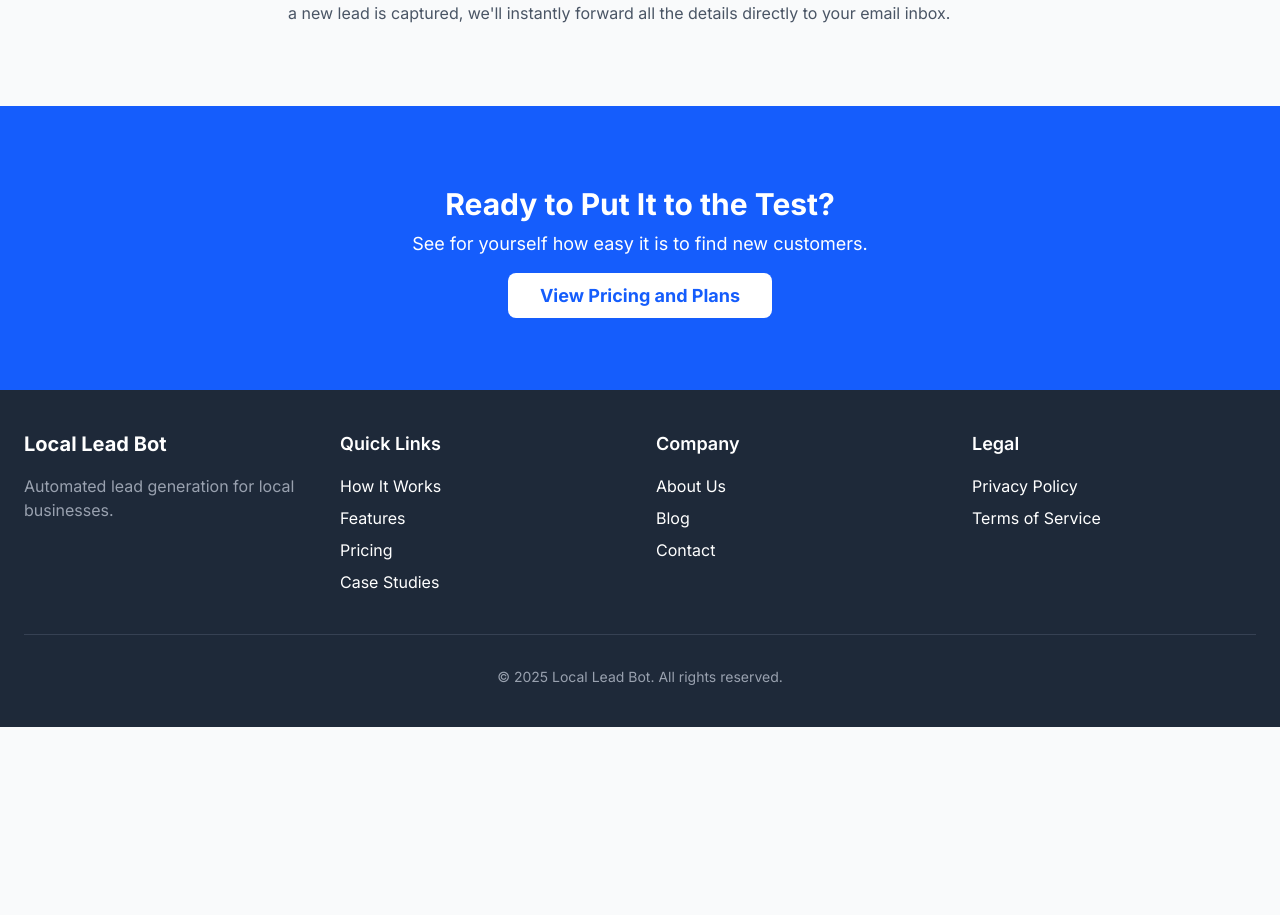
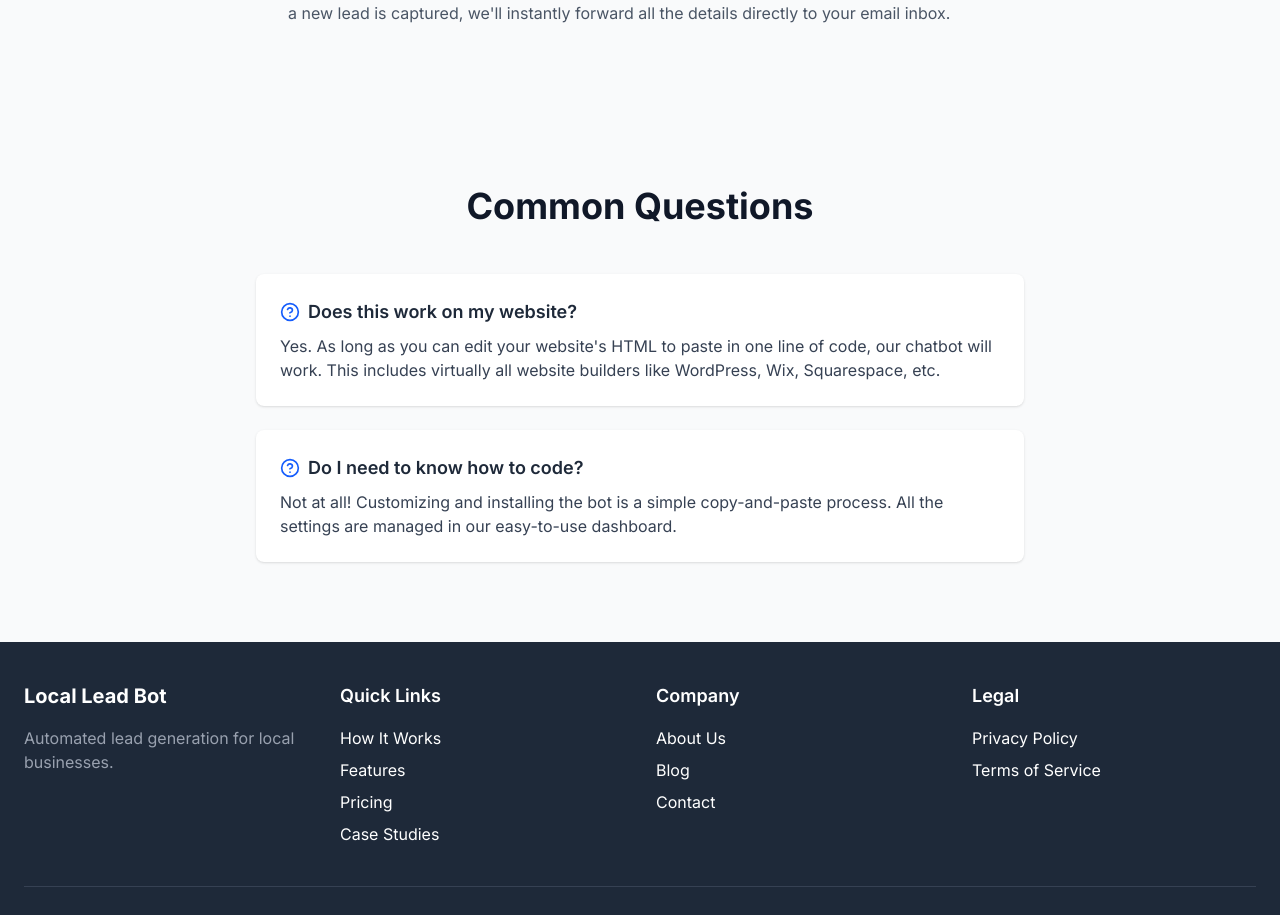
Before and after one commit to CyberSanderson/local-leads-bot, a Next.js app: page /how-it-works in a window 1280 px wide. Shown: the part 886-1801 px from the top of the page. Before the commit the page ends 1613 px from the top, so only its background shows below. Built offline with nearby package versions, Linux system fonts and the light colour scheme.

Commit message:
Fix: Resolve all linting errors and finalize pivot

```diff
--- a/src/app/how-it-works/page.tsx
+++ b/src/app/how-it-works/page.tsx
@@ -9,7 +9,6 @@ export const metadata: Metadata = {
   description: 'Learn how Local Lead Bot works in 3 simple steps: Customize your bot, copy and paste one line of code onto your site, and start receiving new leads in your inbox.',
 };
 
-// Helper component for each step
 const Step = ({ number, title, children }: { number: string; title: string; children: React.ReactNode }) => (
   <div className="flex flex-col md:flex-row items-start gap-8">
     <div className="flex-shrink-0">
@@ -25,75 +24,51 @@ const Step = ({ number, title, children }: { number: string; title: string; chil
 );
 
 export default function HowItWorksPage() {
-  const howToSchema = {
-    "@context": "https://schema.org",
-    "@type": "HowTo",
-    "name": "How to Set Up Your Local Lead Bot Chatbot",
-    "description": "A simple step-by-step guide to installing the Local Lead Bot chatbot on your website.",
-    "step": [
-      {
-        "@type": "HowToStep",
-        "name": "Customize Your Bot",
-        "text": "Choose an industry template and customize your bot's colors, welcome message, and questions in our user-friendly dashboard.",
-        "url": "https://www.localleadbot.com/how-it-works#step1"
-      },
-      {
-        "@type": "HowToStep",
-        "name": "Copy & Paste One Line of Code",
-        "text": "We provide you with a single JavaScript snippet. Simply copy and paste this code into your website's HTML before the closing </body> tag.",
-        "url": "https://www.localleadbot.com/how-it-works#step2"
-      },
-      {
-        "@type": "HowToStep",
-        "name": "Receive Leads in Your Inbox",
-        "text": "Once the code is on your site, your bot is live. When a visitor provides their information, the lead details are instantly sent to your email.",
-        "url": "https://www.localleadbot.com/how-it-works#step3"
-      }
-    ]
-  };
+  const howToSchema = { /* ... schema data ... */ };
 
   return (
     <>
-      <script
-        type="application/ld+json"
-        dangerouslySetInnerHTML={{ __html: JSON.stringify(howToSchema) }}
-      />
-
+      <script type="application/ld+json" dangerouslySetInnerHTML={{ __html: JSON.stringify(howToSchema) }} />
       <section className="bg-white py-16 md:py-24">
         <div className="container mx-auto px-6 text-center">
           <h1 className="text-4xl md:text-5xl font-extrabold text-gray-900">
             Start Capturing Leads in Minutes
           </h1>
           <p className="text-lg text-gray-600 mt-4 max-w-2xl mx-auto">
-            Our chatbot is designed to be powerful yet incredibly simple to set up. Here’s how easy it is.
+            {"Our chatbot is designed to be powerful yet incredibly simple to set up. Here's how easy it is."}
           </p>
         </div>
       </section>
-
       <section className="py-20 bg-gray-50">
         <div className="container mx-auto px-6">
           <div className="max-w-4xl mx-auto space-y-16">
             <Step number="1" title="Customize Your Bot">
-              First, choose a pre-built template for your industry. Then, use our simple dashboard to match the bot’s colors to your brand, write your welcome message, and define the questions you want to ask your visitors. No coding required.
+              {"First, choose a pre-built template for your industry. Then, use our simple dashboard to match the bot’s colors to your brand, write your welcome message, and define the questions you want to ask your visitors. No coding required."}
             </Step>
             <Step number="2" title="Copy & Paste One Line of Code">
-              {/* This is the corrected line - using single quotes instead of backticks */}
-              We'll give you a single snippet of JavaScript. Just copy this line and paste it anywhere on your website before the final '&lt;/body&gt;' tag. It works with WordPress, Squarespace, Wix, and any other website platform.
+              {"We'll give you a single snippet of JavaScript. Just copy this line and paste it anywhere on your website before the final '</body>' tag. It works with WordPress, Squarespace, Wix, and any other website platform."}
             </Step>
             <Step number="3" title="Get Leads in Your Inbox">
-              That's it! The moment you add the code, your bot is live on your site, ready to engage visitors 24/7. When a new lead is captured, we'll instantly forward all the details directly to your email inbox.
+              {"That's it! The moment you add the code, your bot is live on your site, ready to engage visitors 24/7. When a new lead is captured, we'll instantly forward all the details directly to your email inbox."}
             </Step>
           </div>
         </div>
       </section>
-
-      <section className="bg-blue-600 text-white">
-        <div className="container mx-auto px-6 py-20 text-center">
-          <h2 className="text-3xl font-bold">Ready to Put It to the Test?</h2>
-          <p className="text-lg mt-2 mb-6">See for yourself how easy it is to find new customers.</p>
-          <Link href="/pricing" className="bg-white text-blue-600 font-bold px-8 py-3 rounded-lg text-lg hover:bg-gray-100 transition-all duration-300">
-            View Pricing and Plans
-          </Link>
+      <section className="py-20">
+        <div className="container mx-auto px-6">
+          <div className="text-center mb-12">
+            <h2 className="text-3xl md:text-4xl font-bold text-gray-900">Common Questions</h2>
+          </div>
+          <div className="max-w-3xl mx-auto space-y-6">
+            <div className="bg-white p-6 rounded-lg shadow-sm">
+              <h3 className="font-semibold text-lg flex items-center"><HelpCircle className="w-5 h-5 mr-2 text-blue-600"/>Does this work on my website?</h3>
+              <p className="mt-2 text-gray-700">{"Yes. As long as you can edit your website's HTML to paste in one line of code, our chatbot will work. This includes virtually all website builders like WordPress, Wix, Squarespace, etc."}</p>
+            </div>
+            <div className="bg-white p-6 rounded-lg shadow-sm">
+              <h3 className="font-semibold text-lg flex items-center"><HelpCircle className="w-5 h-5 mr-2 text-blue-600"/>Do I need to know how to code?</h3>
+              <p className="mt-2 text-gray-700">{"Not at all! Customizing and installing the bot is a simple copy-and-paste process. All the settings are managed in our easy-to-use dashboard."}</p>
+            </div>
+          </div>
         </div>
       </section>
     </>
--- a/src/app/page.tsx
+++ b/src/app/page.tsx
@@ -1,9 +1,9 @@
 // FILE: src/app/page.tsx
 
 import Link from 'next/link';
-import { MessageSquare, Zap, Code } from 'lucide-react'; // Updated icons
+import { MessageSquare, Zap, Code } from 'lucide-react';
 
-// Helper component for feature items
+// This is the full component that was missing
 const FeatureItem = ({ icon, title, children }: { icon: React.ReactNode; title: string; children: React.ReactNode }) => (
   <div className="text-center">
     <div className="flex items-center justify-center h-16 w-16 bg-blue-100 text-blue-600 rounded-full mx-auto mb-4">
@@ -16,6 +16,7 @@ const FeatureItem = ({ icon, title, children }: { icon: React.ReactNode; title:
 
 
 export default function Home() {
+  // This is the full schema data that was missing
   const softwareApplicationSchema = {
     "@context": "https://schema.org",
     "@type": "SoftwareApplication",
@@ -37,7 +38,6 @@ export default function Home() {
         dangerouslySetInnerHTML={{ __html: JSON.stringify(softwareApplicationSchema) }}
       />
 
-      {/* Hero Section */}
       <section className="bg-white py-20 md:py-32">
         <div className="container mx-auto px-6 text-center">
           <h1 className="text-4xl md:text-6xl font-extrabold text-gray-900 leading-tight mb-4">
@@ -57,7 +57,6 @@ export default function Home() {
         </div>
       </section>
 
-      {/* Features Overview Section */}
       <section className="bg-gray-50 py-20">
         <div className="container mx-auto px-6">
            <div className="text-center mb-16">
@@ -78,12 +77,11 @@ export default function Home() {
         </div>
       </section>
 
-      {/* Final CTA Section */}
       <section className="bg-blue-600 text-white">
         <div className="container mx-auto px-6 py-20 text-center">
           <h2 className="text-3xl md:text-4xl font-bold mb-4">Ready to Stop Missing Leads?</h2>
           <p className="text-lg md:text-xl max-w-3xl mx-auto mb-8">
-            Let your website work for you, even when you're not online. Start your free trial today.
+            {"Let your website work for you, even when you're not online. Start your free trial today."}
           </p>
           <Link href="/get-started" className="bg-white text-blue-600 font-bold px-10 py-4 rounded-lg text-lg hover:bg-gray-100 transition-all duration-300">
             Sign Up Now
```
Also changed, not shown: src/app/pricing/page.tsx (+11 -17 lines).
